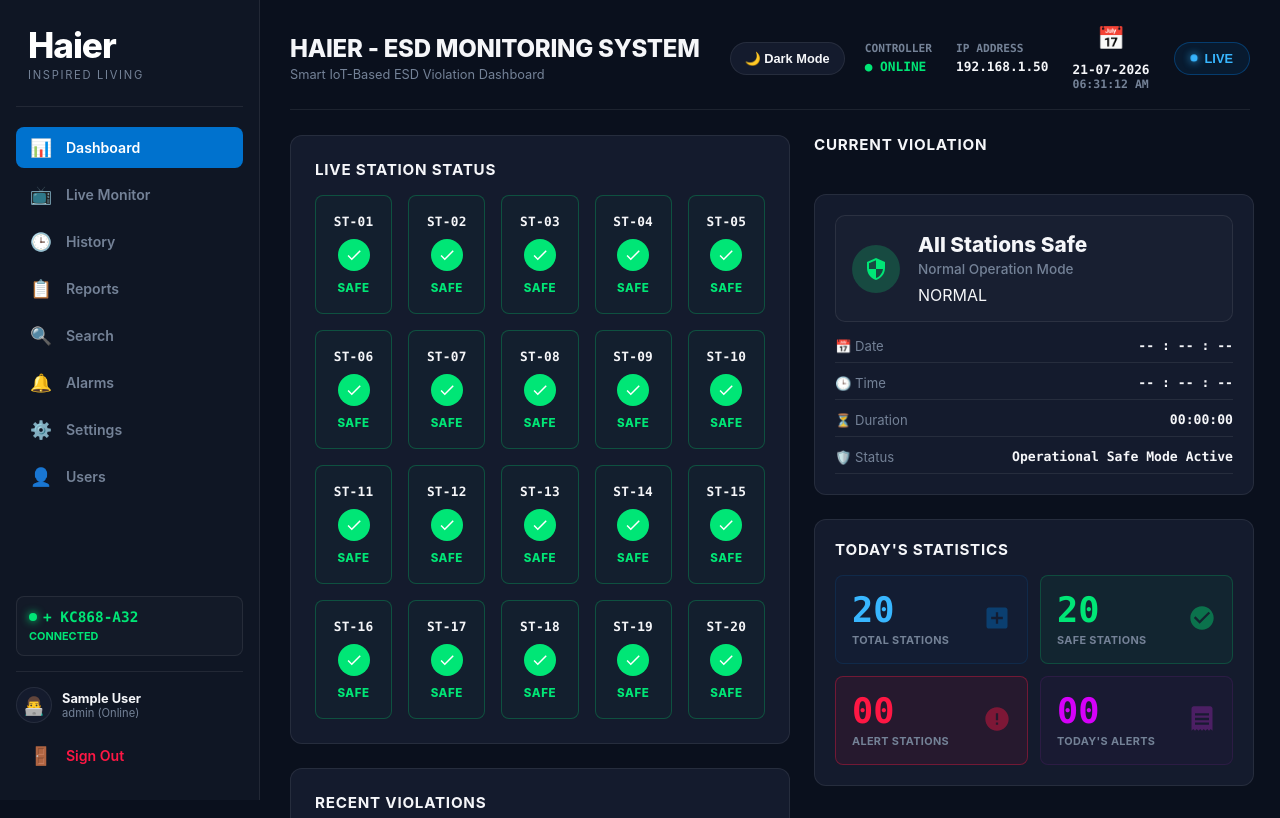
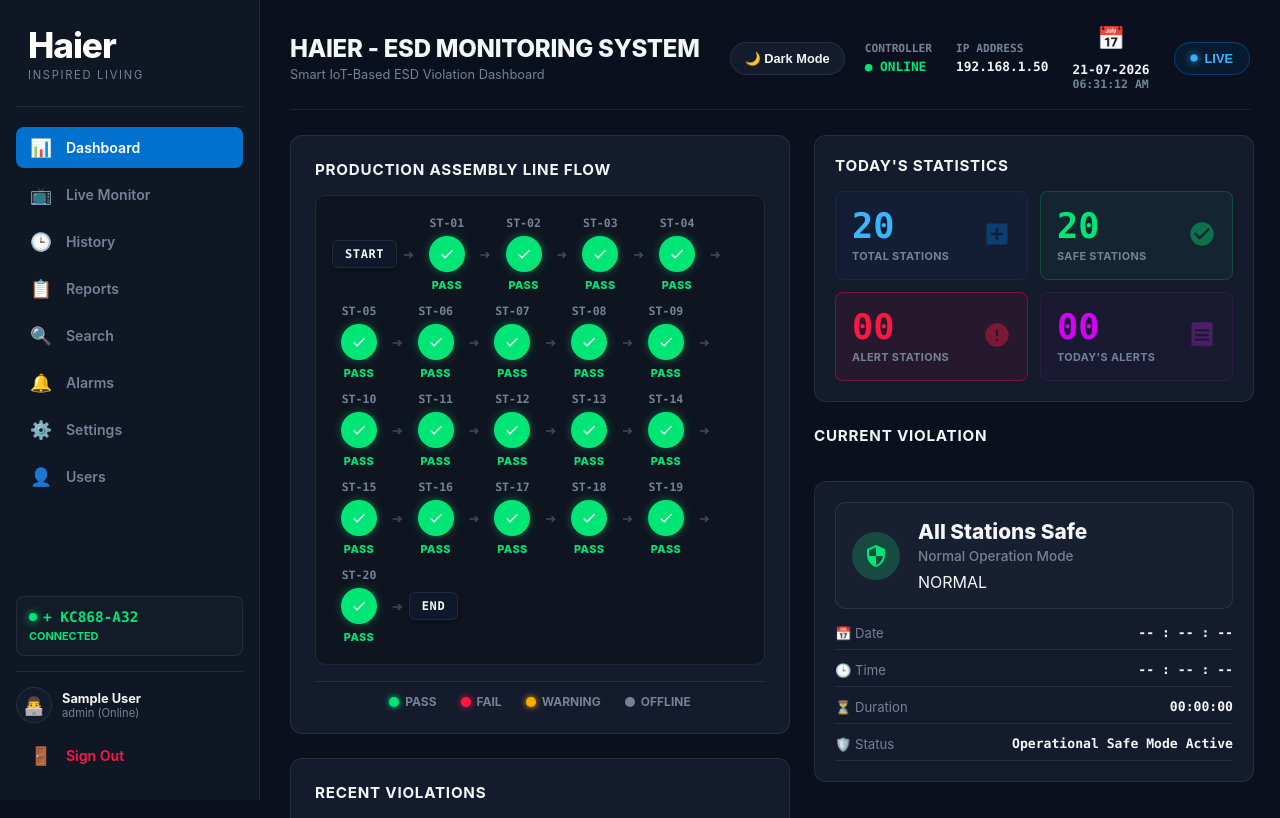
Before and after one commit to bsee23042/Haier_ESD_Dashboard, a Flask app: page / in a window 1280 px wide. Shown: the top 818 px of the page. Run offline with Flask 3, Linux system fonts and the light colour scheme; the visitor is signed in with stand-in values (Sample User, id 1); data comes from the database, SQL or seed files in the repository; data that the repository does not hold is empty.

Commit message:
Update dashboard to linear assembly pipeline flow design, move Today's Statistics to top, and fix alarm trigger times

```diff
--- a/templates/dashboard.html
+++ b/templates/dashboard.html
@@ -18,10 +18,10 @@
     flex-shrink: 0;
     display: flex;
     flex-direction: column;
-    gap: 24px;
+    gap: 20px;
   }
 
-  /* LIVE STATION STATUS */
+  /* LIVE STATION ASSEMBLY FLOW */
   .live-status-container {
     background-color: var(--bg-surface);
     border: 1px solid var(--border-color);
@@ -31,86 +31,139 @@
   }
 
   #grid {
-    display: grid;
-    grid-template-columns: repeat(5, 1fr);
-    gap: 16px;
+    display: flex;
+    flex-wrap: wrap;
+    align-items: center;
+    justify-content: flex-start;
+    gap: 12px 6px;
+    padding: 20px 16px;
+    background: rgba(0, 0, 0, 0.25);
+    border: 1px solid var(--border-color);
+    border-radius: 10px;
   }
 
-  .tile {
-    background-color: rgba(255, 255, 255, 0.01);
-    border: 1.5px solid var(--border-color);
-    border-radius: 8px;
-    padding: 18px 10px;
+  .flow-badge {
+    background: #0f172a;
+    border: 1px solid var(--border-color);
+    color: var(--text-main);
+    padding: 6px 12px;
+    border-radius: 6px;
+    font-size: 0.75rem;
+    font-weight: 800;
+    font-family: var(--font-mono);
+    letter-spacing: 0.05em;
+    display: flex;
+    align-items: center;
+    gap: 6px;
+    box-shadow: 0 2px 6px rgba(0,0,0,0.3);
+  }
+
+  .flow-node {
     display: flex;
     flex-direction: column;
     align-items: center;
     justify-content: center;
+    min-width: 54px;
     position: relative;
-    transition: all 0.25s cubic-bezier(0.4, 0, 0.2, 1);
+    cursor: pointer;
+    transition: transform 0.2s ease;
   }
 
-  .tile .station-code {
-    font-size: 0.8rem;
-    font-weight: 700;
-    color: var(--text-main);
-    margin-bottom: 10px;
-    font-family: var(--font-mono);
-    letter-spacing: 0.02em;
+  .flow-node:hover {
+    transform: translateY(-2px);
   }
 
-  .tile .status-icon-circle {
-    width: 32px;
-    height: 32px;
+  .flow-node .node-code {
+    font-size: 0.72rem;
+    font-weight: 800;
+    color: var(--text-muted);
+    font-family: var(--font-mono);
+    margin-bottom: 6px;
+  }
+
+  .flow-node .node-circle {
+    width: 36px;
+    height: 36px;
     border-radius: 50%;
     display: flex;
     align-items: center;
     justify-content: center;
-    margin-bottom: 10px;
+    margin-bottom: 6px;
+    transition: all 0.3s ease;
+    box-shadow: 0 0 10px rgba(0,0,0,0.3);
   }
 
-  .tile .status-icon-circle svg {
-    width: 18px;
-    height: 18px;
-    color: #ffffff;
+  .flow-node.safe .node-circle {
+    background: #00e676;
+    border: 2px solid #00e676;
+    box-shadow: 0 0 10px rgba(0, 230, 118, 0.4);
   }
 
-  .tile .status-text-label {
-    font-size: 0.72rem;
+  .flow-node.violation .node-circle {
+    background: #ff1744;
+    border: 2px solid #ff1744;
+    box-shadow: 0 0 14px rgba(255, 23, 68, 0.6);
+    animation: node-pulse 1.5s infinite;
+  }
+
+  @keyframes node-pulse {
+    0% { box-shadow: 0 0 0 0 rgba(255, 23, 68, 0.7); }
+    70% { box-shadow: 0 0 0 8px rgba(255, 23, 68, 0); }
+    100% { box-shadow: 0 0 0 0 rgba(255, 23, 68, 0); }
+  }
+
+  .flow-node .node-status {
+    font-size: 0.68rem;
     font-weight: 800;
-    letter-spacing: 0.05em;
+    letter-spacing: 0.04em;
     text-transform: uppercase;
   }
 
-  .tile.safe {
-    border: 1.5px solid rgba(0, 230, 118, 0.25);
-    background-color: rgba(0, 230, 118, 0.02);
+  .flow-node.safe .node-status {
+    color: #00e676;
   }
 
-  .tile.safe .status-icon-circle {
-    background-color: #00e676;
+  .flow-node.violation .node-status {
+    color: #ff1744;
   }
 
-  .tile.safe .status-text-label {
-    color: var(--status-ok);
+  .flow-arrow {
+    color: var(--text-muted);
+    font-size: 0.8rem;
+    opacity: 0.5;
+    user-select: none;
   }
 
-  .tile.violation {
-    border: 1.5px solid #ff1744;
-    background-color: rgba(255, 23, 68, 0.04);
-    box-shadow: 0 0 10px rgba(255, 23, 68, 0.15);
+  /* Flow Legend */
+  .flow-legend {
+    display: flex;
+    align-items: center;
+    justify-content: center;
+    gap: 24px;
+    margin-top: 16px;
+    padding-top: 12px;
+    border-top: 1px solid var(--border-color);
+    font-size: 0.75rem;
+    font-weight: 700;
+    color: var(--text-muted);
   }
 
-  .tile.violation .status-icon-circle {
-    background-color: #ff1744;
+  .legend-item {
+    display: flex;
+    align-items: center;
+    gap: 6px;
   }
 
-  .tile.violation .station-code {
-    color: var(--status-violation);
+  .legend-dot {
+    width: 10px;
+    height: 10px;
+    border-radius: 50%;
+    display: inline-block;
   }
-
-  .tile.violation .status-text-label {
-    color: var(--status-violation);
-  }
+  .legend-dot.pass { background-color: #00e676; box-shadow: 0 0 6px #00e676; }
+  .legend-dot.fail { background-color: #ff1744; box-shadow: 0 0 6px #ff1744; }
+  .legend-dot.warning { background-color: #ffab00; box-shadow: 0 0 6px #ffab00; }
+  .legend-dot.offline { background-color: #748297; }
 
   /* CURRENT VIOLATION PREMIUM CARD */
   .current-violation-card {
@@ -269,11 +322,17 @@
 <div class="dashboard-grid-layout">
   <!-- LEFT COLUMN -->
   <div class="left-dashboard-column">
-    <!-- Live Grid -->
+    <!-- Live Assembly Flow Container -->
     <div class="live-status-container">
-      <h3 class="panel-title">Live Station Status</h3>
+      <h3 class="panel-title">Production Assembly Line Flow</h3>
       <div id="grid">
-        <!-- JS dynamic rendering -->
+        <!-- Assembly Flow dynamic rendering -->
+      </div>
+      <div class="flow-legend">
+        <div class="legend-item"><span class="legend-dot pass"></span> PASS</div>
+        <div class="legend-item"><span class="legend-dot fail"></span> FAIL</div>
+        <div class="legend-item"><span class="legend-dot warning"></span> WARNING</div>
+        <div class="legend-item"><span class="legend-dot offline"></span> OFFLINE</div>
       </div>
     </div>
 
@@ -300,40 +359,7 @@
 
   <!-- RIGHT COLUMN -->
   <div class="right-dashboard-column">
-    <!-- Current violation details -->
-    <h3 class="panel-title">Current Violation</h3>
-    <div class="current-violation-card" id="primary-alert-card">
-      <div class="violation-content-box">
-        <div class="violation-badge-container">
-          <!-- Switched dynamically -->
-        </div>
-        <div class="violation-details">
-          <h4 class="violation-station-title" id="alert-card-title">All Stations Safe</h4>
-          <p class="violation-dept" id="alert-card-subtitle">Normal Operation Mode</p>
-          <span class="badge-alert-label" id="alert-card-badge" style="width: fit-content; margin-top:4px;">NORMAL</span>
-        </div>
-      </div>
-      <div class="violation-meta-table">
-        <div class="meta-row">
-          <span class="meta-label">📅 Date</span>
-          <span class="meta-value" id="alert-card-date">-- : -- : --</span>
-        </div>
-        <div class="meta-row">
-          <span class="meta-label">🕒 Time</span>
-          <span class="meta-value" id="alert-card-time">-- : -- : --</span>
-        </div>
-        <div class="meta-row">
-          <span class="meta-label">⏳ Duration</span>
-          <span class="meta-value highlight-duration" id="alert-card-duration">00:00:00</span>
-        </div>
-        <div class="meta-row">
-          <span class="meta-label">🛡️ Status</span>
-          <span class="meta-value" id="alert-card-status">Operational Safe Mode Active</span>
-        </div>
-      </div>
-    </div>
-
-    <!-- Today's Stats -->
+    <!-- Today's Stats FIRST as requested -->
     <div class="stats-panel-box">
       <h3 class="panel-title">Today's Statistics</h3>
       <div class="stats-grid-container">
@@ -379,6 +405,39 @@
         </div>
       </div>
     </div>
+
+    <!-- Current violation details -->
+    <h3 class="panel-title" style="margin-top: 4px;">Current Violation</h3>
+    <div class="current-violation-card" id="primary-alert-card">
+      <div class="violation-content-box">
+        <div class="violation-badge-container">
+          <!-- Switched dynamically -->
+        </div>
+        <div class="violation-details">
+          <h4 class="violation-station-title" id="alert-card-title">All Stations Safe</h4>
+          <p class="violation-dept" id="alert-card-subtitle">Normal Operation Mode</p>
+          <span class="badge-alert-label" id="alert-card-badge" style="width: fit-content; margin-top:4px;">NORMAL</span>
+        </div>
+      </div>
+      <div class="violation-meta-table">
+        <div class="meta-row">
+          <span class="meta-label">📅 Date</span>
+          <span class="meta-value" id="alert-card-date">-- : -- : --</span>
+        </div>
+        <div class="meta-row">
+          <span class="meta-label">🕒 Time</span>
+          <span class="meta-value" id="alert-card-time">-- : -- : --</span>
+        </div>
+        <div class="meta-row">
+          <span class="meta-label">⏳ Duration</span>
+          <span class="meta-value highlight-duration" id="alert-card-duration">00:00:00</span>
+        </div>
+        <div class="meta-row">
+          <span class="meta-label">🛡️ Status</span>
+          <span class="meta-value" id="alert-card-status">Operational Safe Mode Active</span>
+        </div>
+      </div>
+    </div>
   </div>
 </div>
 {% endblock %}
@@ -401,27 +460,58 @@ function renderGrid() {
     })
     .sort((a, b) => parseInt(a.id) - parseInt(b.id));
 
-  dynamicStations.forEach(station => {
+  // START badge
+  const startBadge = document.createElement("div");
+  startBadge.className = "flow-badge";
+  startBadge.innerHTML = `<span>START</span>`;
+  grid.appendChild(startBadge);
+
+  const startArrow = document.createElement("div");
+  startArrow.className = "flow-arrow";
+  startArrow.innerText = "➔";
+  grid.appendChild(startArrow);
+
+  dynamicStations.forEach((station, index) => {
     const isViolated = station.current_state;
-    const tile = document.createElement("div");
-    tile.className = `tile ${isViolated ? 'violation' : 'safe'}`;
-    tile.id = `tile-${station.id}`;
-
     const cleanId = station.station_code ? station.station_code.replace("ESD-STN-", "ST-") : "";
 
-    tile.innerHTML = `
-      <div class="station-code">${cleanId}</div>
-      <div class="status-icon-circle">
+    const node = document.createElement("div");
+    node.className = `flow-node ${isViolated ? 'violation' : 'safe'}`;
+    node.id = `tile-${station.id}`;
+    node.title = `${cleanId}: ${station.description || 'Station'}`;
+
+    node.innerHTML = `
+      <div class="node-code">${cleanId}</div>
+      <div class="node-circle">
         ${isViolated ? `
-          <svg fill="currentColor" viewBox="0 0 24 24"><path d="M12 2C6.48 2 2 6.48 2 12s4.48 10 10 10 10-4.48 10-10S17.52 2 12 2zm1 15h-2v-2h2v2zm0-4h-2V7h2v6z"/></svg>
+          <svg fill="currentColor" viewBox="0 0 24 24" style="width: 16px; height: 16px; color: #fff;"><path d="M12 2C6.48 2 2 6.48 2 12s4.48 10 10 10 10-4.48 10-10S17.52 2 12 2zm1 15h-2v-2h2v2zm0-4h-2V7h2v6z"/></svg>
         ` : `
-          <svg fill="currentColor" viewBox="0 0 24 24"><path d="M9 16.17L4.83 12l-1.42 1.41L9 19 21 7l-1.41-1.41z"/></svg>
+          <svg fill="currentColor" viewBox="0 0 24 24" style="width: 16px; height: 16px; color: #fff;"><path d="M9 16.17L4.83 12l-1.42 1.41L9 19 21 7l-1.41-1.41z"/></svg>
         `}
       </div>
-      <div class="status-text-label">${isViolated ? 'ALERT' : 'SAFE'}</div>
+      <div class="node-status">${isViolated ? 'FAIL' : 'PASS'}</div>
     `;
-    grid.appendChild(tile);
+    grid.appendChild(node);
+
+    // Arrow connector between nodes
+    if (index < dynamicStations.length - 1) {
+      const arrow = document.createElement("div");
+      arrow.className = "flow-arrow";
+      arrow.innerText = "➔";
+      grid.appendChild(arrow);
+    }
   });
+
+  // END arrow and badge
+  const endArrow = document.createElement("div");
+  endArrow.className = "flow-arrow";
+  endArrow.innerText = "➔";
+  grid.appendChild(endArrow);
+
+  const endBadge = document.createElement("div");
+  endBadge.className = "flow-badge";
+  endBadge.innerHTML = `<span>END</span>`;
+  grid.appendChild(endBadge);
 }
 
 async function fetchInitialState() {
@@ -462,7 +552,7 @@ async function fetchRecentLogs() {
       payload.data.forEach(log => {
         const cleanStName = log.station_code ? log.station_code.replace("ESD-STN-", "ST-") : "";
         const tr = document.createElement("tr");
-        const parsedTime = log.event_timestamp ? new Date(log.event_timestamp).toLocaleTimeString() : "";
+        const parsedTime = log.event_timestamp ? new Date(log.event_timestamp.endsWith('Z') ? log.event_timestamp : log.event_timestamp + 'Z').toLocaleTimeString() : "";
         const duration = log.duration_seconds ? formatSeconds(log.duration_seconds) : "00:00:00";
         const isViol = log.event_type === "VIOLATION";
 
@@ -529,7 +619,8 @@ function recalculateStats() {
       `;
     }
 
-    const startDt = primary.violation_start ? new Date(primary.violation_start) : new Date();
+    const isoStr = primary.violation_start ? (primary.violation_start.endsWith('Z') ? primary.violation_start : primary.violation_start + 'Z') : new Date().toISOString();
+    const startDt = new Date(isoStr);
 
     if (cardDate) cardDate.innerText = startDt.toLocaleDateString();
     if (cardTime) cardTime.innerText = startDt.toLocaleTimeString();
```
Also changed, not shown: templates/alarms.html (+22 -6 lines), templates/login.html (+43 -31 lines), 2 other files.
